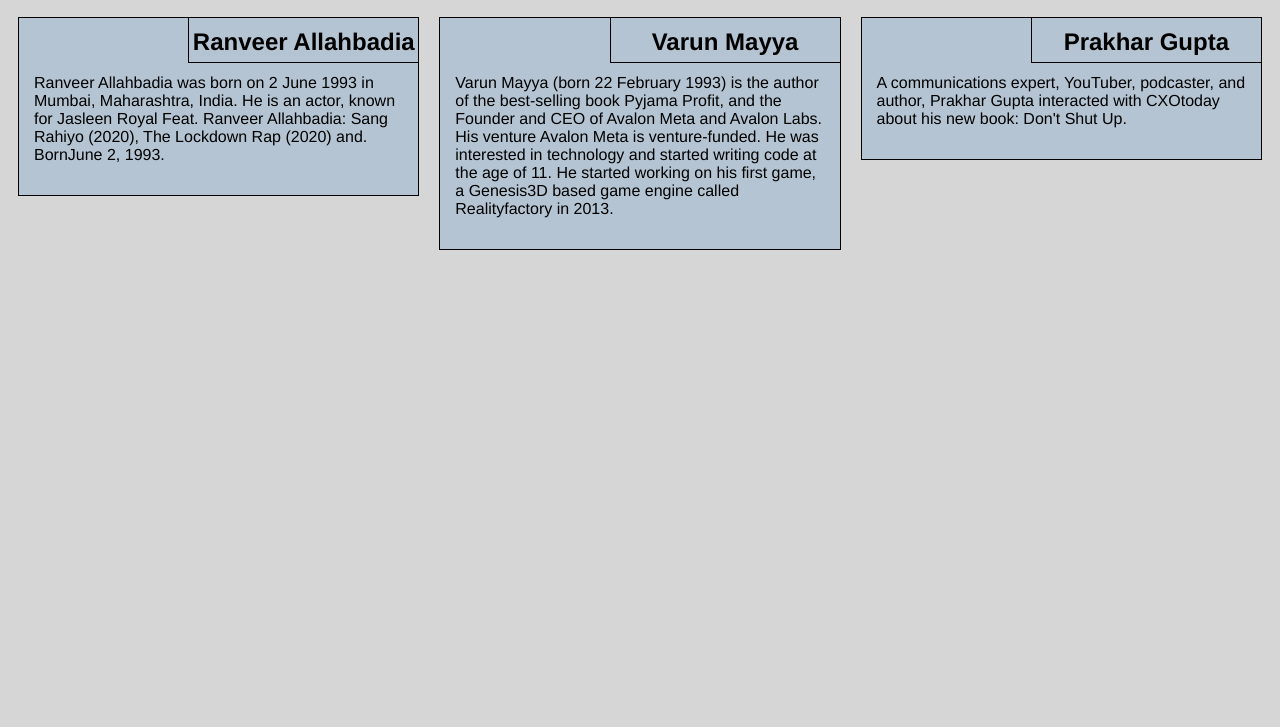
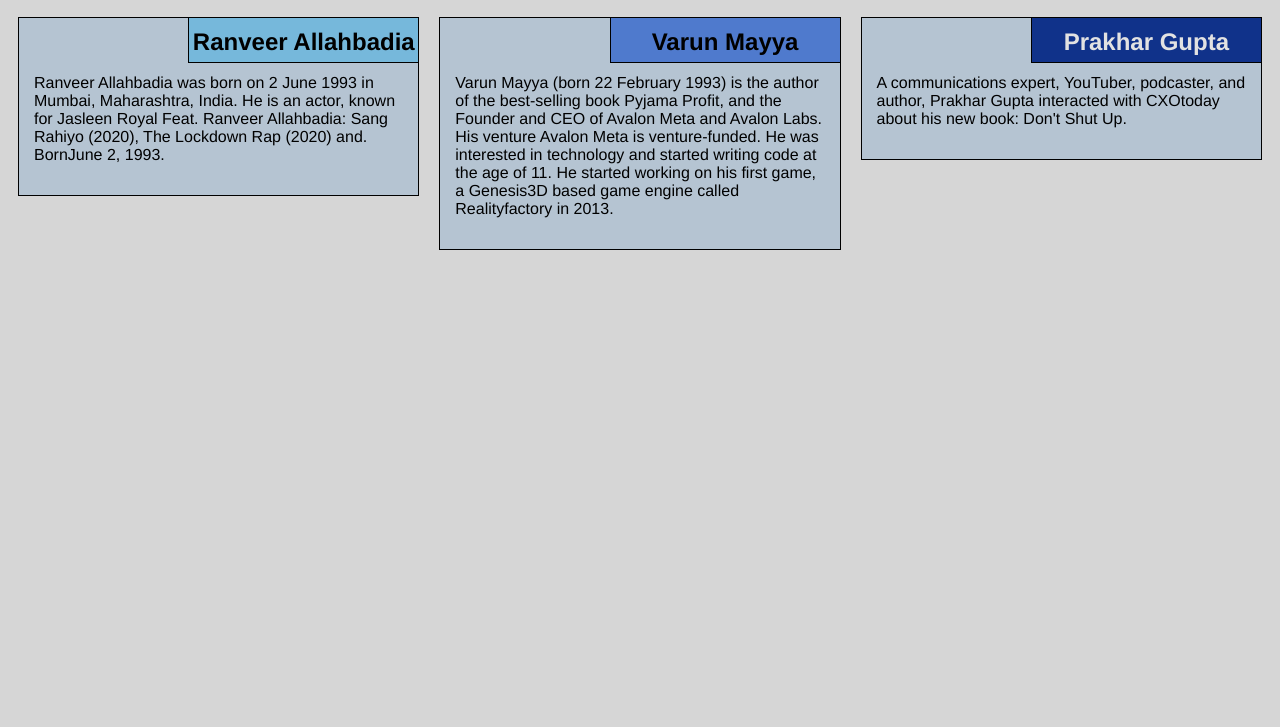
Before and after one commit to bhargey-p/module2-solution, a plain HTML site: page index.html in a window 1280 px wide. Shown: the part 73-800 px from the top of the page. Drawn offline with Linux system fonts and the light colour scheme.

Commit message:
Update style.css
Updated class name

```diff
--- a/css/style.css
+++ b/css/style.css
@@ -32,15 +32,15 @@ section>h2 {
     padding-top: 10px;
 }
 
-section.lebesgue>h2 {
+section.ranveer>h2 {
     background-color: #76b8db;
 }
 
-section.fubini>h2 {
+section.varun>h2 {
     background-color: #4f7acd;
 }
 
-section.luzin>h2 {
+section.prakhar>h2 {
     color: #e2e2e2;
     background-color: #10328a;
 }
```
